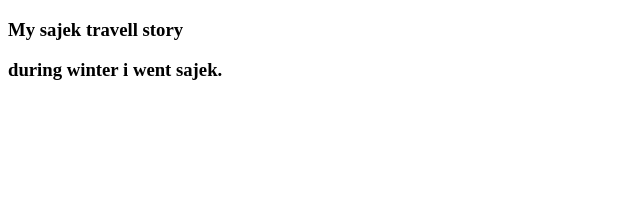
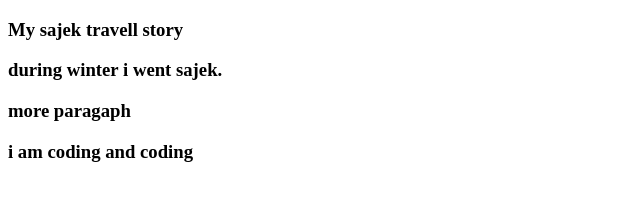
Before and after one commit to rabiulim/my-six-repo, a plain HTML site: page my-seven-repo/index.html in a window 1280 px wide. Shown: the whole page, without its empty margins (0-640 px from the left). Drawn offline with Linux system fonts and the light colour scheme.

Commit message:
style added

```diff
--- a/my-seven-repo/index.html
+++ b/my-seven-repo/index.html
@@ -9,6 +9,8 @@
 <body>
  <h3>My sajek travell story
      <p>during winter i went sajek.</p>
+     <p>more paragaph</p>
+     <p>i am coding and coding</p>
  </h3>
 </body>
 </html>
```
Also changed, not shown: my-seven-repo/style.css (added).
